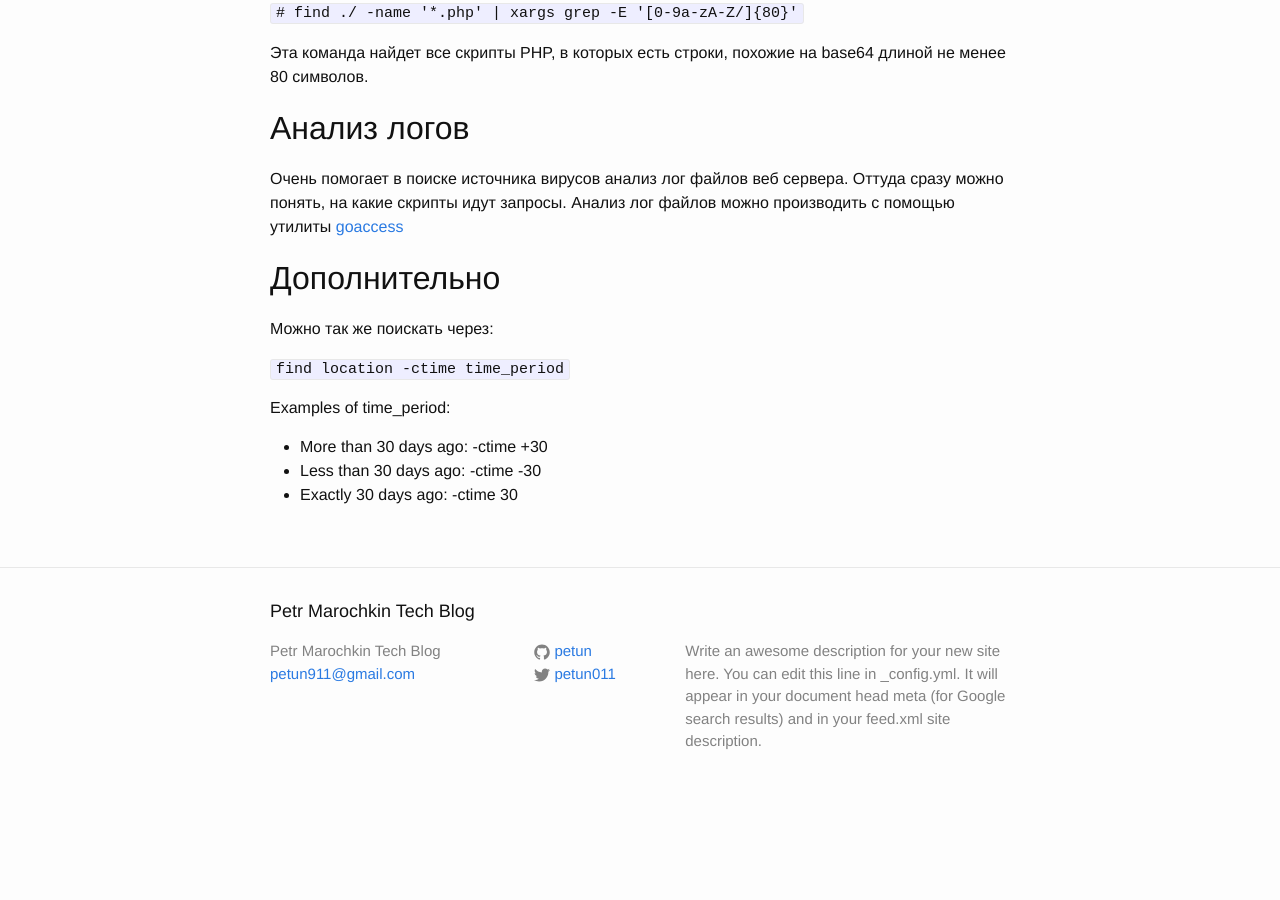
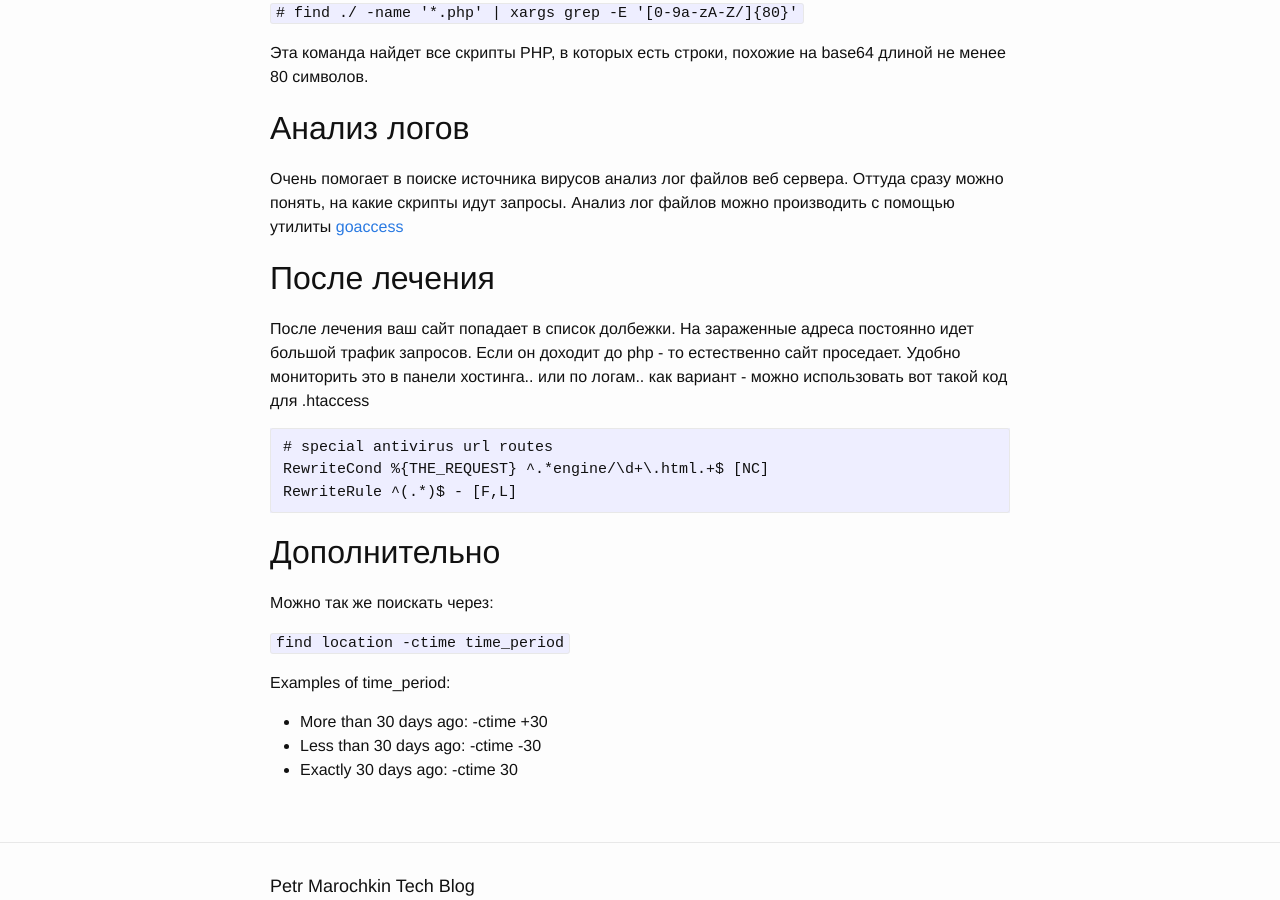
Before and after one commit to petun/petun.github.io, a Jekyll site: the page built from _posts/2017-10-10-hosting-virus-how-to.markdown, in a window 1280 px wide and 900 px high, scrolled down 842 px. Built offline with Jekyll 4.4.1, drawn with Linux system fonts in a browser that asks for light colours; before the commit the page ends 1655 px from its top, so only the background shows below that.

Commit message:
Update 2017-10-10-hosting-virus-how-to.markdown

````diff
--- a/_posts/2017-10-10-hosting-virus-how-to.markdown
+++ b/_posts/2017-10-10-hosting-virus-how-to.markdown
@@ -47,6 +47,18 @@ tar zxvf petun.ru.php.tgz
 
 Очень помогает в поиске источника вирусов анализ лог файлов веб сервера. Оттуда сразу можно понять, на какие скрипты идут запросы. Анализ лог файлов можно производить с помощью утилиты [goaccess](https://goaccess.io/)
 
+## После лечения
+
+После лечения ваш сайт попадает в список долбежки. На зараженные адреса постоянно идет большой трафик запросов. Если он доходит до php - то естественно сайт проседает. Удобно мониторить это в панели хостинга.. или по логам..
+как вариант - можно использовать вот такой код для .htaccess
+
+```
+# special antivirus url routes
+RewriteCond %{THE_REQUEST} ^.*engine/\d+\.html.+$ [NC]
+RewriteRule ^(.*)$ - [F,L]
+```
+
+
 ## Дополнительно
 
 Можно так же поискать через:
````
